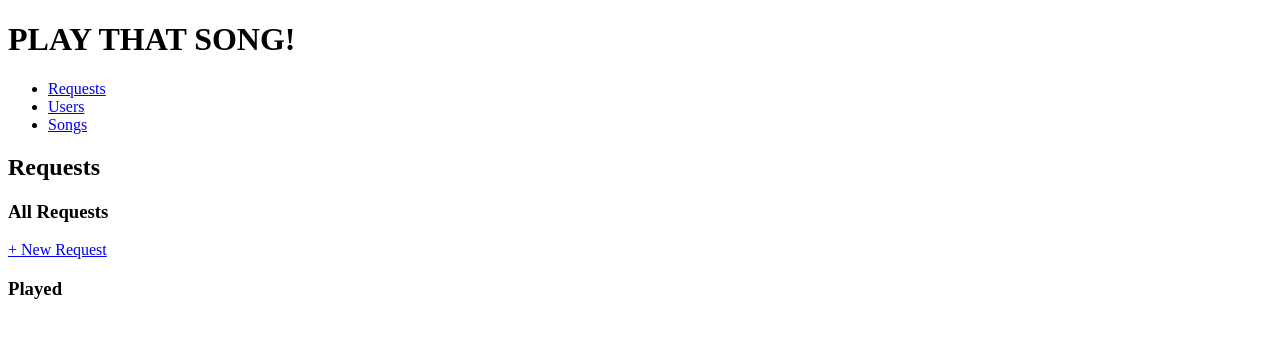
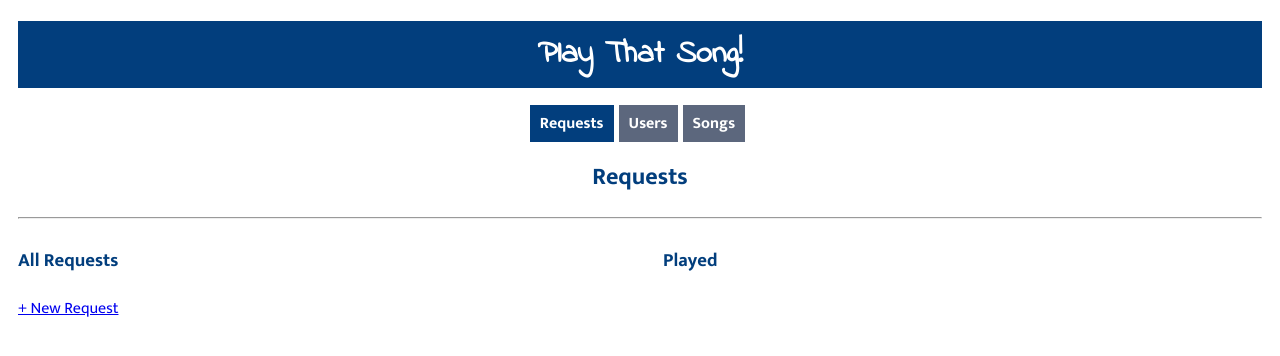
Before and after one commit to HallGM/play-that-song, a Flask app: page /requests in a window 1280 px wide. Shown: the top 356 px of the page. Run offline with Flask 2, Linux system fonts and the light colour scheme; data that the repository does not hold is empty; some libraries are stand-ins or nearby versions.

Commit message:
basic styling and styling requests page

```diff
--- a/controllers/request_controller.py
+++ b/controllers/request_controller.py
@@ -11,7 +11,7 @@ requests_blueprint = Blueprint("requests", __name__)
 @requests_blueprint.route("/requests")
 def requests():
     requests = request_repository.select_all()
-    return render_template("requests/index.html", requests=requests )
+    return render_template("requests/index.html", requests=requests, selected="requests" )
 
 # NEW
 @requests_blueprint.route("/requests/new")
--- a/controllers/song_controller.py
+++ b/controllers/song_controller.py
@@ -10,7 +10,7 @@ songs_blueprint = Blueprint("songs", __name__)
 def songs():
     songs = song_repository.select_all()
     artists = artist_repository.select_all()
-    return render_template("songs/index.html", songs=songs, artists=artists, edit=None)
+    return render_template("songs/index.html", songs=songs, artists=artists, edit=None, selected="songs")
 
 # EDIT
 @songs_blueprint.route("/songs/<id>/edit")
--- a/controllers/user_controller.py
+++ b/controllers/user_controller.py
@@ -11,7 +11,7 @@ users_blueprint = Blueprint("users", __name__)
 def users():
     users = user_repository.select_all()
     # print([vars(item) for item in users])
-    return render_template("/users/index.html", users=users)
+    return render_template("/users/index.html", users=users, selected="users")
 
 # SHOW
 @users_blueprint.route("/users/<id>")
--- /dev/null
+++ b/static/build/index.css
@@ -0,0 +1,86 @@
+body {
+  font-family: "Mukta", sans-serif;
+}
+body .container {
+  padding: 0px 10px 0px 10px;
+  margin: 0;
+}
+
+ul {
+  list-style-type: none;
+  margin: 0;
+  padding: 0;
+}
+
+.top-bar {
+  background-color: #023e7d;
+}
+.top-bar h1 {
+  color: white;
+  font-family: "Indie Flower", cursive;
+  display: block;
+  padding: 10px;
+  text-align: center;
+}
+
+.main-nav ul {
+  display: flex;
+  justify-content: center;
+}
+.main-nav ul li a {
+  color: white;
+  font-weight: bolder;
+  text-decoration: none;
+  background-color: #5C677D;
+  width: 100px;
+  padding: 5px 10px 5px 10px;
+  margin: 0 5px 0 0;
+}
+.main-nav ul li a:hover {
+  background-color: #7D8597;
+  text-decoration: none;
+  cursor: pointer;
+}
+.main-nav ul li a.selected {
+  background-color: #023e7d;
+}
+
+h2, h3 {
+  text-align: center;
+  font-weight: bold;
+  color: #023e7d;
+}
+
+h3 {
+  text-align: left;
+}
+
+.request-box {
+  display: flex;
+  flex-direction: row;
+  flex-wrap: wrap;
+}
+.request-box div {
+  flex-grow: 1;
+  margin-right: 10px;
+}
+
+.song-requests ul {
+  display: flex;
+  flex-direction: column;
+}
+.song-requests ul li {
+  display: block;
+  padding: 5px 10px 5px 10px;
+  margin-bottom: 10px;
+  box-shadow: rgba(0, 0, 0, 0.16) 0px 1px 4px;
+  display: flex;
+  flex-direction: row;
+  justify-content: space-between;
+}
+
+.song-requests-played ul li {
+  background-color: #c2c4c7;
+}
+
+/*# sourceMappingURL=index.css.map */
--- /dev/null
+++ b/static/src/_requests.scss
@@ -0,0 +1,34 @@
+.request-box {
+    display: flex;
+    flex-direction: row;
+    flex-wrap: wrap;
+    div {
+        // width: 500px;
+        flex-grow: 1;
+        margin-right: 10px;
+    }
+  }
+
+.song-requests {
+    ul {
+      display: flex;
+      flex-direction: column;
+    //   flex-wrap: nowrap;
+      li {
+        @include boxify ($main-color-light);
+        display: flex;
+        flex-direction: row;
+        justify-content: space-between;
+        // flex-wrap: nowrap;
+
+      }
+    }
+  }
+
+  .song-requests-played {
+    ul {
+      li {
+        background-color: $second-color-light;
+      }
+    }
+  }
--- /dev/null
+++ b/static/src/index.scss
@@ -0,0 +1,85 @@
+$main-color: #023e7d;
+$main-color-2: #0353a4;
+$main-color-light: #bcddff;
+$second-color: #5C677D;
+$second-color-2: #7D8597;
+$second-color-dark: #33415C;
+$second-color-light: #c2c4c7;
+
+$font-family-title: "Indie Flower", cursive;
+$font-family-main: "Mukta", sans-serif;
+
+
+@mixin boxify($color) {
+  display:block;
+  // background-color: $color;
+  padding: 5px 10px 5px 10px;
+  margin-bottom: 10px;
+  box-shadow: rgba(0, 0, 0, 0.16) 0px 1px 4px;
+}
+
+body {
+  font-family: $font-family-main;
+  .container {
+    padding: 0px 10px 0px 10px;
+    margin:0;
+  }
+}
+
+ul {
+  list-style-type: none;
+  margin: 0;
+  padding: 0;
+}
+
+.top-bar {
+  background-color: $main-color;
+  h1 {
+    color: white;
+    font-family: $font-family-title;
+    display: block;
+    padding: 10px;
+    text-align: center;
+  }
+}
+
+.main-nav {
+  ul {
+    display: flex;
+    justify-content: center;
+
+    li {
+      a {
+        color: white;
+        font-weight: bolder;
+        text-decoration: none;
+        background-color: $second-color;
+        width: 100px;
+        padding: 5px 10px 5px 10px;
+        margin: 0 5px 0 0;
+      }
+
+      a:hover {
+        background-color: $second-color-2;
+        text-decoration: none;
+        cursor: pointer;
+      }
+      a.selected {
+        background-color: $main-color;
+      }
+    }
+  }
+}
+
+h2 {
+  text-align: center;
+  font-weight: bold;
+  color: $main-color;
+}
+
+h3{
+  @extend h2;
+  text-align: left;
+}
+
+@import 'requests'
--- a/templates/base.html
+++ b/templates/base.html
@@ -1,6 +1,6 @@
 {% extends 'skeleton.html' %}
   {% block base %}
-    <h1>PLAY THAT SONG!</h1>
+    <div class= "top-bar"> <h1>Play That Song!</h1></div>
     {% block nav %} {% endblock nav %}
     {% block content %} {% endblock content %}
   {% endblock base %}
--- a/templates/main_nav.html
+++ b/templates/main_nav.html
@@ -1,14 +1,26 @@
 {% extends 'base.html' %} {% block nav %}
-<nav>
+<nav class="main-nav">
   <ul>
     <li>
+      {% if selected == "requests" %}
+      <a href="/requests" class="selected">Requests</a>
+      {% else %}
       <a href="/requests">Requests</a>
+      {% endif %}
     </li>
     <li>
+      {% if selected == "users" %}
+      <a href="/users" class="selected">Users</a>
+      {% else %}
       <a href="/users">Users</a>
+      {% endif %}
     </li>
     <li>
+      {% if selected == "songs" %}
+      <a href="/songs" class="selected">Songs</a>
+      {% else %}
       <a href="/songs">Songs</a>
+      {% endif %}
     </li>
   </ul>
 </nav>
--- a/templates/requests/index.html
+++ b/templates/requests/index.html
@@ -1,28 +1,48 @@
 {% extends 'main_nav.html' %} {% block nav_content %}
 <h2>Requests</h2>
+<hr />
+<div class="request-box">
+  <div>
     <h3>All Requests</h3>
+    <div class="song-requests">
       <ul>
         {% for song_request in requests %} {% if not song_request.played %}
         <li>
-    {{song_request.song.display_info()}} made by <a href="/users/{{song_request.user.id}}">{{song_request.user.username}}</a>
-    at {{song_request.display_time()}}
+          <div>{{song_request.song.display_info()}}</div>
+          <div>
+            <a href="/users/{{song_request.user.id}}"
+              >{{song_request.user.username}}</a
+            >
+            <div>{{song_request.display_time()}}</div>
+          </div>
           <form action="/requests/{{song_request.id}}/play" method="post">
             <button type="submit">mark as played</button>
           </form>
         </li>
         {% endif %} {% endfor %}
       </ul>
+    </div>
     <a href="/requests/new">+ New Request</a>
+  </div>
+  <div>
     <h3>Played</h3>
+    <div class="song-requests song-requests-played">
       <ul>
         {% for song_request in requests %} {% if song_request.played %}
         <li>
-    {{song_request.song.display_info()}} made by {{song_request.user.username}}
-    at {{song_request.display_time()}}
+          <div>{{song_request.song.display_info()}}</div>
+          <div>
+            <a href="/users/{{song_request.user.id}}"
+              >{{song_request.user.username}}</a
+            >
+            <div>{{song_request.display_time()}}</div>
+          </div>
           <form action="/requests/{{song_request.id}}/unplay" method="post">
             <button type="submit">mark as unplayed</button>
           </form>
         </li>
       </ul>
-
+    </div>
+  </div>
+</div>
 {% endif %} {% endfor %} {% endblock %}
--- a/templates/skeleton.html
+++ b/templates/skeleton.html
@@ -4,9 +4,22 @@
     <meta charset="UTF-8" />
     <meta http-equiv="X-UA-Compatible" content="IE=edge" />
     <meta name="viewport" content="width=device-width, initial-scale=1.0" />
+    <!-- Stylesheets -->
+    <link
+      rel="stylesheet"
+      type="text/css"
+      href="{{ url_for('static', filename='build/index.css') }}"
+    />
+    <!-- Google fonts -->
+    <link rel="preconnect" href="https://fonts.gstatic.com" />
+    <link
+      href="https://fonts.googleapis.com/css2?family=Indie+Flower&family=Mukta:wght@300;400;700&display=swap"
+      rel="stylesheet"
+    />
+
     <title>Song Requestor</title>
   </head>
   <body>
-    {% block base %} {% endblock base %}
+    <div class="container">{% block base %} {% endblock base %}</div>
   </body>
 </html>
```
Also changed, not shown: 1 other file. Lines whose indentation alone changed are shown as unchanged.
